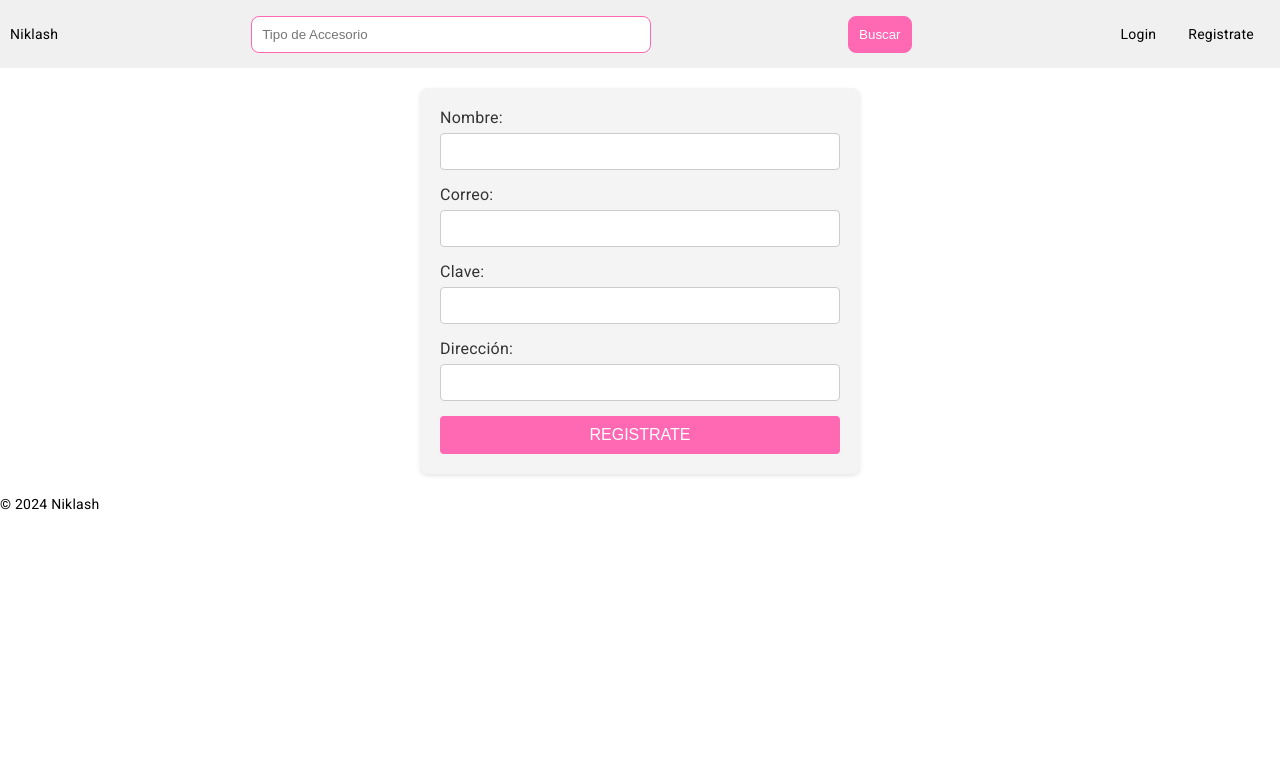
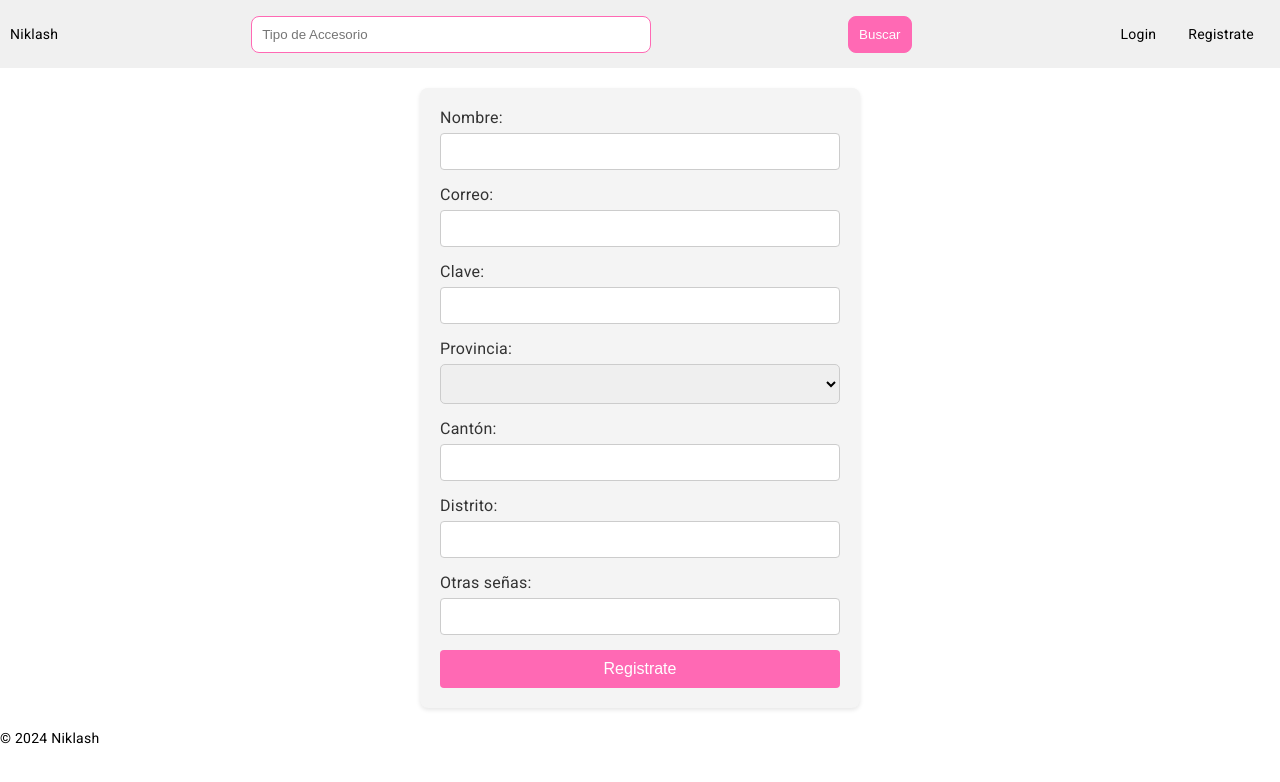
Before and after one commit to ucenfo-componentes/niklash-ui, an Angular app: page /registro in a window 1280 px wide. Shown: the top 782 px of the page. Built offline with nearby package versions, Linux system fonts and the light colour scheme.

Commit message:
agregando servicios para llamar apis

```diff
--- a/src/app/app.component.html
+++ b/src/app/app.component.html
@@ -1,6 +1,5 @@
 <!-- Navigation Component -->
 <app-nav></app-nav>
-
 
 <!-- Main Content -->
 <main>
--- a/src/app/app.component.ts
+++ b/src/app/app.component.ts
@@ -2,6 +2,7 @@ import { FormsModule } from '@angular/forms';
 import { Component } from '@angular/core';
 import { CommonModule } from '@angular/common';
 import { Router, RouterModule } from '@angular/router';
+import { HttpClientModule } from '@angular/common/http';
 
 import { NavComponent } from './nav/nav.component';
 import { LazosComponent } from './lazos/lazos.component';
@@ -23,6 +24,7 @@ import { RegistroComponent } from './registro/registro.component';
     DiademasComponent,
     KitsComponent,
     LoginComponent,
+    HttpClientModule,
     RegistroComponent
   ],
   templateUrl: './app.component.html',
--- a/src/app/app.config.ts
+++ b/src/app/app.config.ts
@@ -1,10 +1,11 @@
 import { ApplicationConfig } from '@angular/core';
 import { provideRouter } from '@angular/router';
+import { provideHttpClient } from '@angular/common/http';
 
 import { routes } from './app.routes';
 import { provideClientHydration } from '@angular/platform-browser';
 import { provideAnimationsAsync } from '@angular/platform-browser/animations/async';
 
 export const appConfig: ApplicationConfig = {
-  providers: [provideRouter(routes), provideClientHydration(), provideAnimationsAsync()]
+  providers: [provideRouter(routes), provideClientHydration(), provideAnimationsAsync(),provideHttpClient()]
 };
--- a/src/app/login/login.component.css
+++ b/src/app/login/login.component.css
@@ -1,8 +1,9 @@
 .login-container {
     max-width: 300px;
-    margin: auto;
+    margin: 20px auto;
     padding: 20px;
-    box-shadow: 0 0 10px rgba(0, 0, 0, 0.1);
+    background-color: #f4f4f4;
+    box-shadow: 0 2px 4px rgba(0, 0, 0, 0.1);
   }
   .form-group {
     margin-bottom: 15px;
@@ -21,12 +22,12 @@
   button {
     width: 100%;
     padding: 10px;
-    background-color: #007bff;
+    background-color: #FF69B4;
     color: white;
     border: none;
     border-radius: 4px;
     cursor: pointer;
   }
   button:hover {
-    background-color: #0056b3;
+    background-color: #802452;
   }
--- a/src/app/login/login.component.html
+++ b/src/app/login/login.component.html
@@ -2,11 +2,11 @@
     <form (ngSubmit)="onLogin()">
       <div class="form-group">
         <label for="username">Usuario:</label>
-        <input type="text" id="username" [(ngModel)]="username" name="username" required>
+        <input type="text" id="username" [(ngModel)]="loginData.username" name="username" required>
       </div>
       <div class="form-group">
         <label for="password">Clave:</label>
-        <input type="password" id="password" [(ngModel)]="password" name="password" required>
+        <input type="password" id="password" [(ngModel)]="loginData.password" name="password" required>
       </div>
       <button type="submit">Login</button>
     </form>
--- a/src/app/login/login.component.ts
+++ b/src/app/login/login.component.ts
@@ -1,6 +1,11 @@
 import { Component } from '@angular/core';
 import { FormsModule } from '@angular/forms';
 import { CommonModule } from '@angular/common';
+
+export interface LoginData {
+  username: string;
+  password: string;
+}
 
 @Component({
   selector: 'app-login',
@@ -10,15 +15,31 @@ import { CommonModule } from '@angular/common';
     FormsModule
   ],
   templateUrl: './login.component.html',
-  styleUrl: './login.component.css'
+  styleUrls: ['./login.component.css']
 })
 export class LoginComponent {
-  username: string = '';
-  password: string = '';
+  authService: any;
+  loginData: LoginData = {
+    username: '',
+    password:''
+
+  };
+
 
   onLogin(): void {
-    window.alert('Login exitoso!!');
-    // console.log('Username:', this.username, 'Password:', this.password);
+    // window.alert('Login exitoso!!');
+    this.authService.login(this.loginData).subscribe({
+      next: (response: any) => {
+        console.log('Login successful', response);
+        window.alert('Login exitoso');
+        // Proceed with the login flow (e.g., navigating to a dashboard)
+      },
+      error: (error: any) => {
+        console.error('Login failed', error);
+        window.alert('Login fallido');
+        // Handle login failure (e.g., showing an error message)
+      }
+    });
   }
 
 }
--- a/src/app/registro/registro.component.css
+++ b/src/app/registro/registro.component.css
@@ -43,7 +43,6 @@ form {
     border-radius: 4px;
     cursor: pointer;
     font-size: 16px;
-    text-transform: uppercase;
   }
 
   button:hover {
@@ -59,6 +58,15 @@ form {
     outline: none;
   }
 
+  .big-select {
+    width: 100%;  /* Full width of the container */
+    height: 40px; /* Larger height for the select box */
+    font-size: 16px; /* Larger font size for the options */
+    padding: 5px; /* Add some padding for aesthetic spacing */
+    border: 1px solid #ccc; /* Optional: add a border */
+    border-radius: 5px; /* Optional: rounded corners */
+}
+
   /* Responsive adjustments */
   @media (max-width: 600px) {
     form {
--- a/src/app/registro/registro.component.html
+++ b/src/app/registro/registro.component.html
@@ -12,8 +12,25 @@
       <input type="password" id="password" [(ngModel)]="user.password" name="password" required>
     </div>
     <div>
-      <label for="address">Dirección:</label>
-      <input type="text" id="address" [(ngModel)]="user.address" name="address">
-    </div>
+        <label for="provincia">Provincia:</label>
+        <select id="provincia"  class="big-select" [(ngModel)]="user.address.provincia" name="provincia">
+          <option *ngFor="let provincia of provincias" [value]="provincia">{{ provincia }}</option>
+        </select>
+      </div>
+
+      <div>
+        <label for="canton">Cantón:</label>
+        <input type="text" id="canton" [(ngModel)]="user.address.canton" name="canton">
+      </div>
+
+      <div>
+        <label for="distrito">Distrito:</label>
+        <input type="text" id="distrito" [(ngModel)]="user.address.distrito" name="distrito">
+      </div>
+
+      <div>
+        <label for="otrasSenas">Otras señas:</label>
+        <input type="text" id="otrasSenas" [(ngModel)]="user.address.otrasSenas" name="otrasSenas">
+      </div>
     <button type="submit">Registrate</button>
   </form>
--- a/src/app/registro/registro.component.ts
+++ b/src/app/registro/registro.component.ts
@@ -1,26 +1,65 @@
 import { Component } from '@angular/core';
 import { FormsModule } from '@angular/forms';
+import { CommonModule } from '@angular/common';
+import { ApiService } from '../services/api.service';
+import { HttpClientModule } from '@angular/common/http';
 
-interface User {
+interface Address {
+  provincia: string;
+  canton: string;
+  distrito: string;
+  otrasSenas: string;
+}
+
+export interface User {
   name: string;
   email: string;
   password: string;
-  address?: string;
+  address: Address;
 }
 
 @Component({
   selector: 'app-registro',
   standalone: true,
-  imports: [FormsModule],
+  imports: [
+    FormsModule,
+    CommonModule,
+    HttpClientModule
+  ],
   templateUrl: './registro.component.html',
   styleUrl: './registro.component.css'
 })
 export class RegistroComponent {
-  user: User = { name: '', email: '', password: '', address: '' };
+  // Initialize user with detailed address structure
+  user: User = {
+    name: '',
+    email: '',
+    password: '',
+    address: {
+      provincia: '',
+      canton: '',
+      distrito: '',
+      otrasSenas: ''
+    }
+
+  };
+
+  provincias = ['San Jose ', 'Alajuela ', 'Heredia ', 'Cartago ', 'Guanacaste ', 'Puntarenas ', 'Limon '];
+
+  constructor(private apiService: ApiService) {}
 
   onRegister(): void {
-    console.log(this.user);
-    // Here you would typically call a service to handle the registration
+
+    this.apiService.registerUser(this.user).subscribe({
+      next: (response) => {
+        console.log('User registered successfully', response);
+        window.alert('registro exitoso!!');
+      },
+      error: (error) => {
+        console.error('There was an error registering the user', error);
+        window.alert('registro error!!');
+      }
+    });
   }
 
 }
--- /dev/null
+++ b/src/app/services/api.service.ts
@@ -0,0 +1,20 @@
+import { Injectable } from '@angular/core';
+import { HttpClient, HttpHeaders } from '@angular/common/http';
+import { Observable } from 'rxjs';
+
+import { User } from '../registro/registro.component';
+
+@Injectable({
+  providedIn: 'root'
+})
+export class ApiService {
+  private baseUrl = 'http://yourapi.com/api'; // Your API base URL
+
+  httpHeaders = new HttpHeaders({'Content-Type': 'application/json'});
+
+  constructor(private http: HttpClient) {}
+
+  registerUser(user: User): Observable<any> {
+    return this.http.post(`${this.baseUrl}/register`, user);
+  }
+}
```
Also changed, not shown: src/app/services/auth.service.ts (added, +18 -0 lines).
